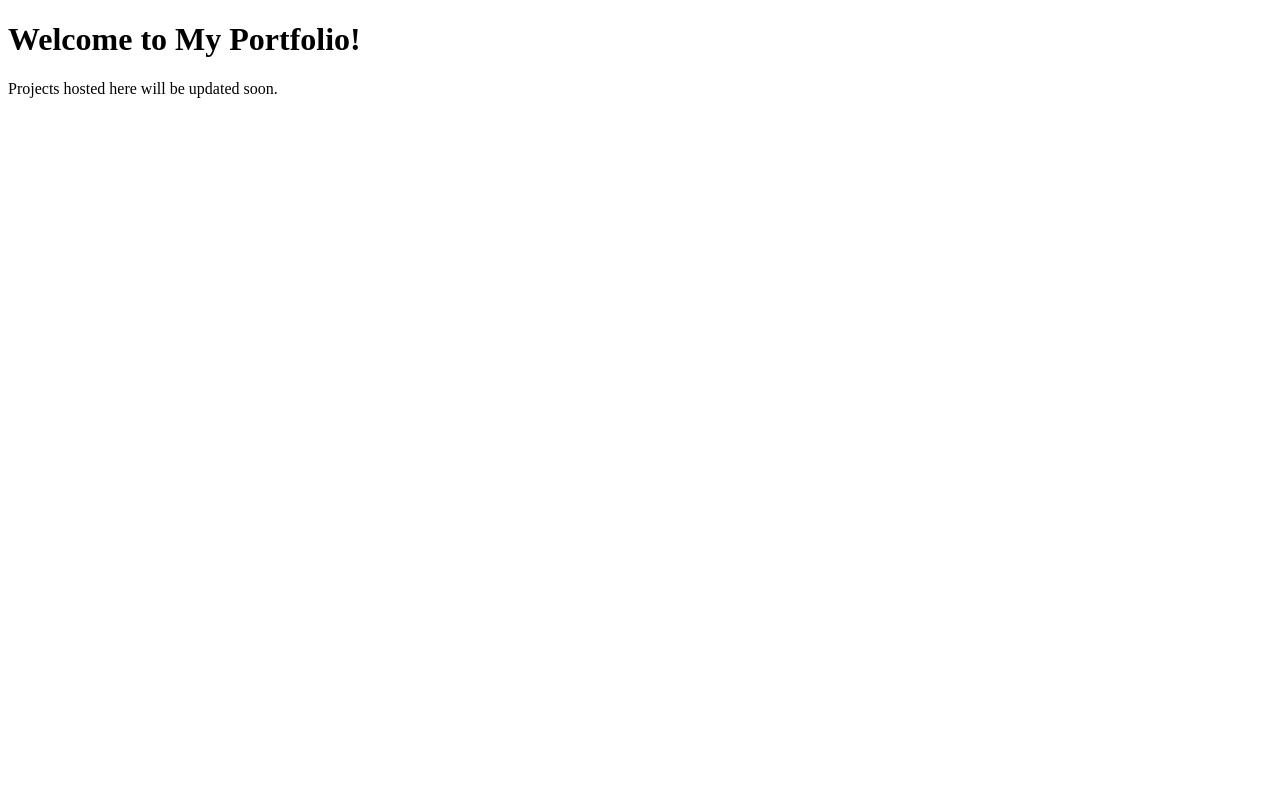
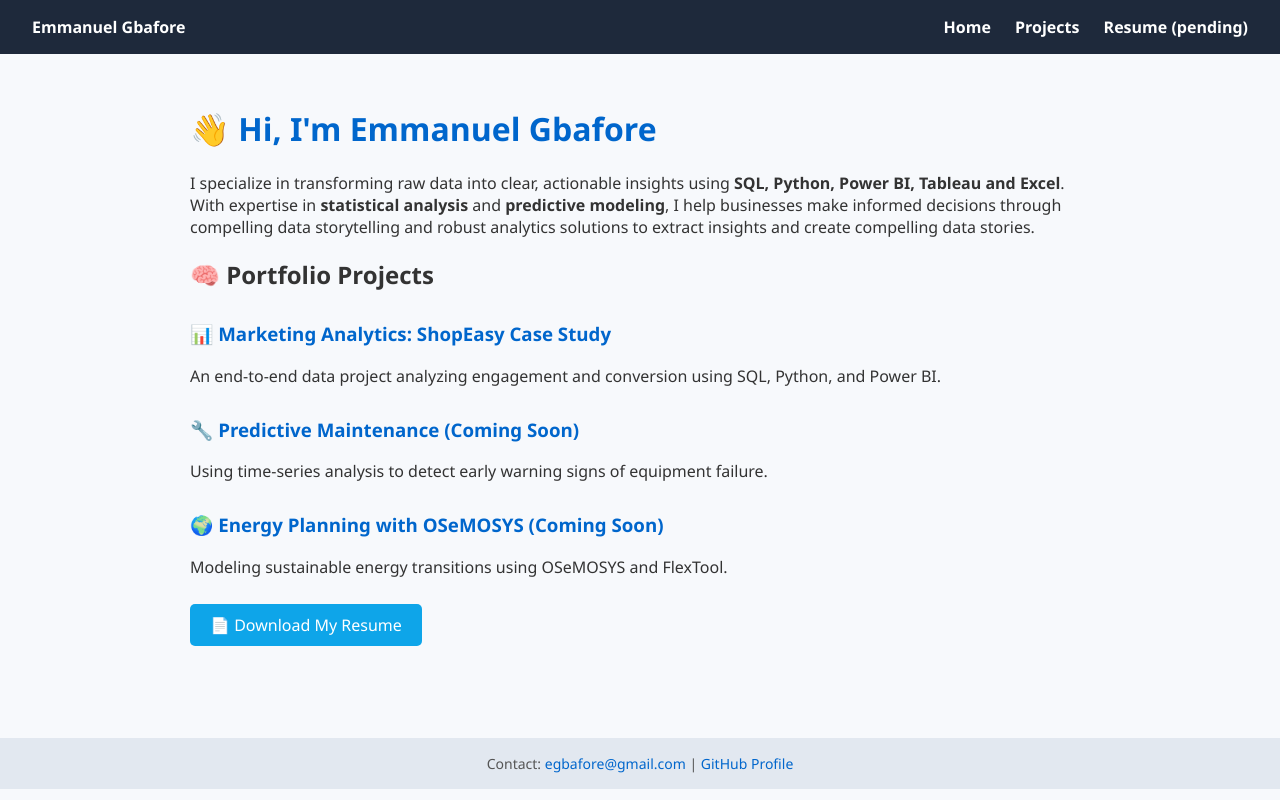
Before and after one commit to EmmanuelGbafore/Portfolio, a plain HTML site: page index.html in a window 1280 px wide. Drawn offline with Linux system fonts and the light colour scheme.

Commit message:
Updated index.html

```diff
--- a/index.html
+++ b/index.html
@@ -1,11 +1,115 @@
 <!DOCTYPE html>
-
-<html>
+<html lang="en">
 <head>
-  <title>Emmanuel Gbafore Portfolio</title>
+  <meta charset="UTF-8" />
+  <title>Emmanuel Gbafore | Data Analyst Portfolio</title>
+  <meta name="viewport" content="width=device-width, initial-scale=1.0"/>
+  <style>
+    body {
+      font-family: 'Segoe UI', Tahoma, Geneva, Verdana, sans-serif;
+      margin: 0;
+      background-color: #f7f9fc;
+      color: #333;
+    }
+    header {
+      background-color: #1e293b;
+      color: white;
+      padding: 1rem 2rem;
+      display: flex;
+      justify-content: space-between;
+      align-items: center;
+    }
+    nav a {
+      color: white;
+      margin-left: 20px;
+      text-decoration: none;
+      font-weight: bold;
+    }
+    .container {
+      max-width: 900px;
+      margin: auto;
+      padding: 2rem;
+    }
+    h1 {
+      color: #0066cc;
+    }
+    a {
+      text-decoration: none;
+      color: #0066cc;
+    }
+    .btn {
+      background-color: #0ea5e9;
+      color: white;
+      padding: 10px 20px;
+      text-decoration: none;
+      border-radius: 5px;
+      display: inline-block;
+      margin-top: 10px;
+    }
+    .project {
+      margin-top: 30px;
+    }
+    footer {
+      margin-top: 60px;
+      padding: 1rem;
+      background: #e2e8f0;
+      text-align: center;
+      font-size: 14px;
+      color: #555;
+    }
+  </style>
 </head>
 <body>
-  <h1>Welcome to My Portfolio!</h1>
-  <p>Projects hosted here will be updated soon.</p>
+
+  <header>
+    <div><strong>Emmanuel Gbafore</strong></div>
+    <nav>
+      <a href="/">Home</a>
+      <a href="/MarketingAnalyticsProject/">Projects</a>
+      <a href="/resume.pdf" target="_blank">Resume (pending)</a>
+    </nav>
+  </header>
+
+  <div class="container">
+    <h1>👋 Hi, I'm Emmanuel Gbafore</h1>
+    <p>
+      I specialize in transforming raw data into clear, actionable insights using
+      <strong>SQL, Python, Power BI, Tableau and Excel</strong>. With expertise in
+      <strong>statistical analysis</strong> and <strong>predictive modeling</strong>,
+      I help businesses make informed decisions through compelling data storytelling and
+      robust analytics solutions to extract insights and create compelling data stories.
+    </p>
+
+    <h2>🧠 Portfolio Projects</h2>
+
+    <div class="project">
+      <h3><a href="MarketingAnalyticsProject/index.html">📊 Marketing Analytics: ShopEasy Case Study</a></h3>
+      <p>
+        An end-to-end data project analyzing engagement and conversion using SQL, Python, and Power BI.
+      </p>
+    </div>
+
+    <div class="project">
+      <h3><a href="#">🔧 Predictive Maintenance (Coming Soon)</a></h3>
+      <p>
+        Using time-series analysis to detect early warning signs of equipment failure.
+      </p>
+    </div>
+
+    <div class="project">
+      <h3><a href="#">🌍 Energy Planning with OSeMOSYS (Coming Soon)</a></h3>
+      <p>
+        Modeling sustainable energy transitions using OSeMOSYS and FlexTool.
+      </p>
+    </div>
+
+    <a class="btn" href="/resume.pdf" target="_blank">📄 Download My Resume</a>
+  </div>
+
+  <footer>
+    Contact: <a href="mailto:egbafore@gmail.com">egbafore@gmail.com</a> |
+    <a href="https://github.com/EmmanuelGbafore" target="_blank">GitHub Profile</a>
+  </footer>
+
 </body>
 </html>
```
